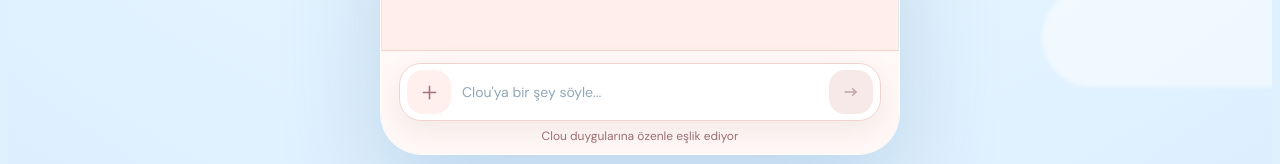
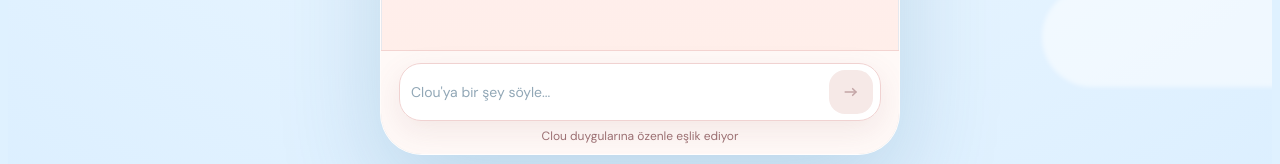
Before and after one commit to burakinselman649-dot/clou-ai, a React (Vite) app: page / in a window 1280 px wide. Shown: the part 625-789 px from the top of the page. Built offline with nearby package versions, Linux system fonts and the light colour scheme; no server answers.

Commit message:
Update App.tsx

```diff
--- a/src/App.tsx
+++ b/src/App.tsx
@@ -343,15 +343,6 @@ export default function App() {
 
         <div className="bottom-area">
           <form className="message-bar" onSubmit={submit}>
-            <button
-              type="button"
-              className="add-button"
-              aria-label="Ayarlar ve Bilgi"
-              onClick={openSettings}
-              title="API Yapılandırması"
-            >
-              <Icon name="plus" size={21} />
-            </button>
 
             <label className="sr-only" htmlFor="message">
               Clou'ya mesaj yaz
```
